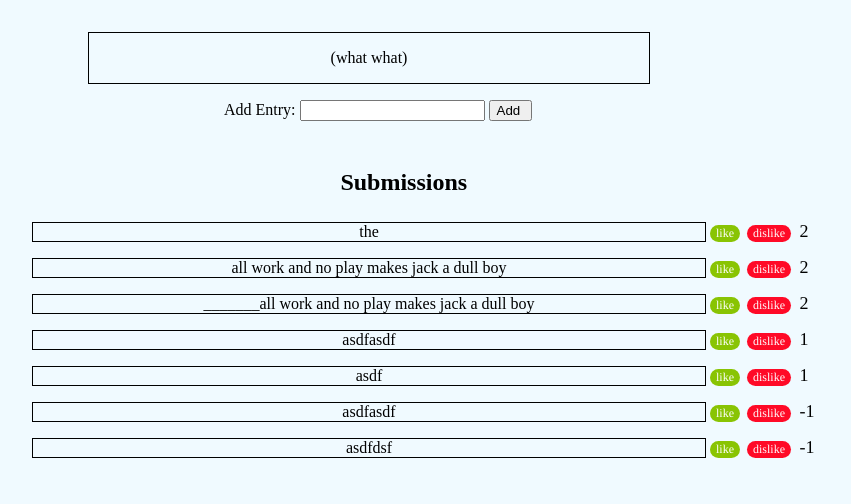
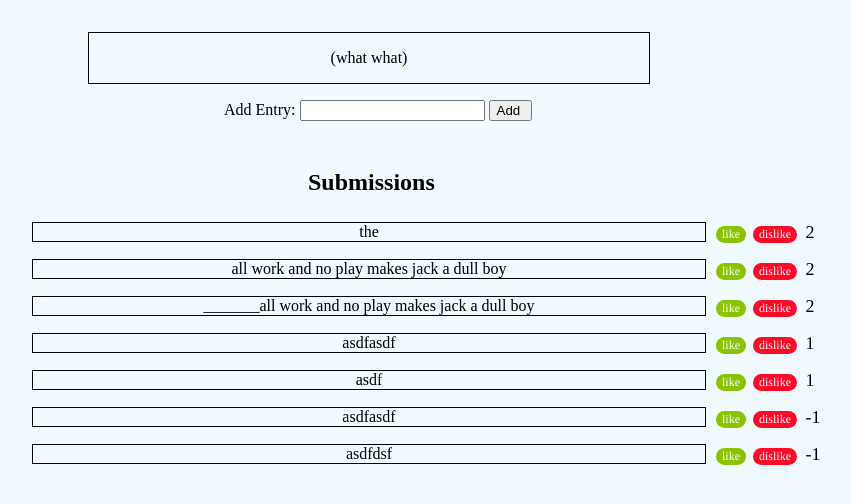
Before and after one commit to gregory-adler/collaborative_writing_blog, a Django app: page /1 in a window 1280 px wide. Shown: the part 176-680 px from the top of the page, without its empty margins (272-1123 px from the left). Run offline with Django 3.2, Linux system fonts and the light colour scheme; data comes from the database, SQL or seed files in the repository.

Commit message:
more fixing for all browsers

```diff
--- a/cwblog/blogapp/static/blogapp/style.css
+++ b/cwblog/blogapp/static/blogapp/style.css
@@ -103,33 +103,30 @@ header, .full-width {
 	color: aliceblue;
 }
 
-.submissions {
-
-	margin-left: 50%;
-
-}
 
 .submission_box{
 	position: relative;
 	border: solid;
 	border-width: 1px;
 	width: 40em;
-	margin-left: -21em;
+	margin-left: 50%;
 	word-wrap: break-word;
 	padding-left: 1em;
 	padding-right: 1em;
 	margin-top: 1em;
 	 display:inline-block;
+	 left: -21em;
 }
 
 .submission_title {
 	font-size: 12px;
 	margin-bottom: -.5em;
-	margin-left: 45%;
+	margin-left: 50%;
 }
 
 .submission_title2 {
-	margin-left: -26em;
+	margin-left: -5em;
+
 }
 .text {
 	text-align: center;
@@ -146,7 +143,15 @@ header, .full-width {
     width: 1em;
     }
 
+.likedislike {
+	margin-left: 50%;
+	margin-top: -1.25em;
+
+}
+
 .like {
+	margin-top: -2em;
+	margin-left: 29em;
 	font-size:12px;
 	font-family:Times, serif;
 	font-weight:normal;
--- a/cwblog/blogapp/templates/blogapp/main.html
+++ b/cwblog/blogapp/templates/blogapp/main.html
@@ -81,8 +81,12 @@
         {% for submission in submissions %}
             {% ifequal submission.story.pk story.pk %}
                 <div class= "submission_box">
+                <div class= "submission_box2">
                     <div class= "text"> {{submission.text}}</div>
                 </div>
+                </div>
+
+                <div class= "likedislike">
                 <form action="{{ stories.number }}/submission/{{ submission.pk }}/like/" style="display:inline-block;" method="post">
                     {% csrf_token %}
                     <input id="like" class="like" type="submit" value="like">
@@ -91,7 +95,7 @@
                     {% csrf_token %}
                     <input id="dislike" class="dislike" type="submit" value="dislike"/>
                  <div class="votes">{{ submission.votes }}</div>
-
+                 </div>
 
                 </form>
             {% endifequal %}
```
Also changed, not shown: 2 other files.
